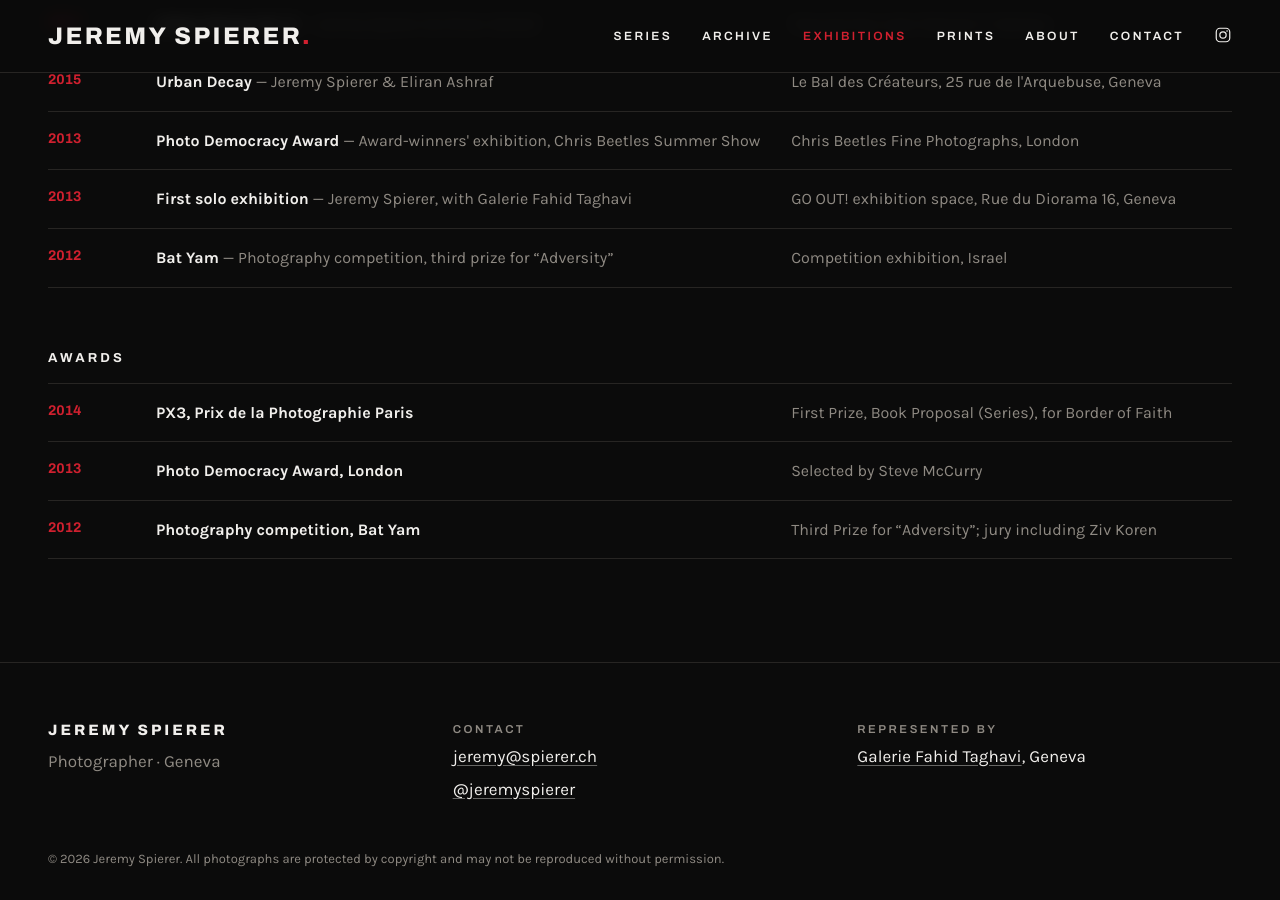
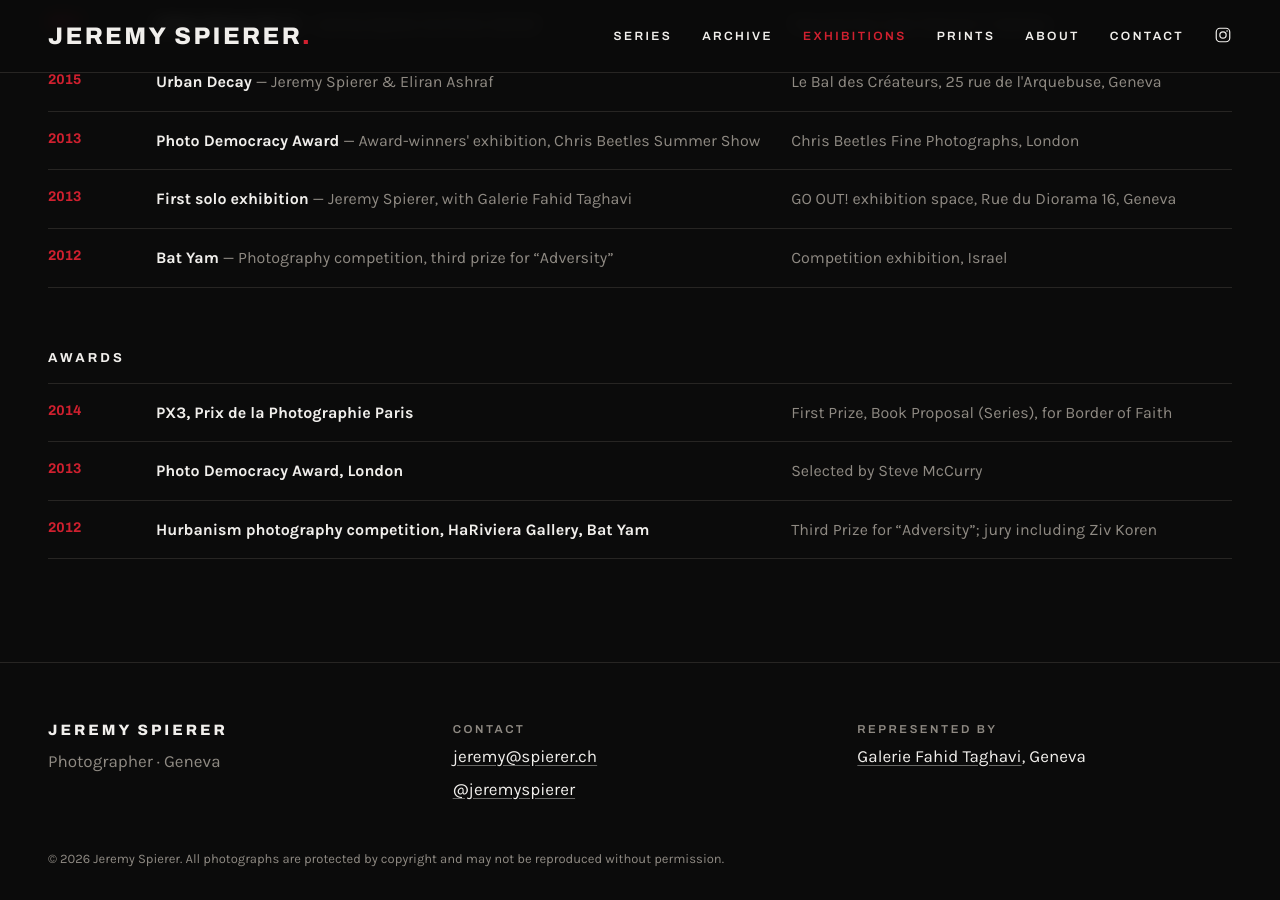
Before and after one commit to jeremie86-lab/jeremie86-lab.github.io, a Jekyll site: the page built from exhibitions.html, in a window 1280 px wide and 900 px high, scrolled down 20655 px. Built offline with Jekyll 4.4.1, drawn with Linux system fonts in a browser that asks for light colours.

Commit message:
Awards: Hurbanism name

```diff
--- a/_data/awards.yml
+++ b/_data/awards.yml
@@ -6,5 +6,5 @@
   title: "Photo Democracy Award, London"
   detail: "Selected by Steve McCurry"
 - year: "2012"
-  title: "Photography competition, Bat Yam"
+  title: "Hurbanism photography competition, HaRiviera Gallery, Bat Yam"
   detail: "Third Prize for “Adversity”; jury including Ziv Koren"
```
